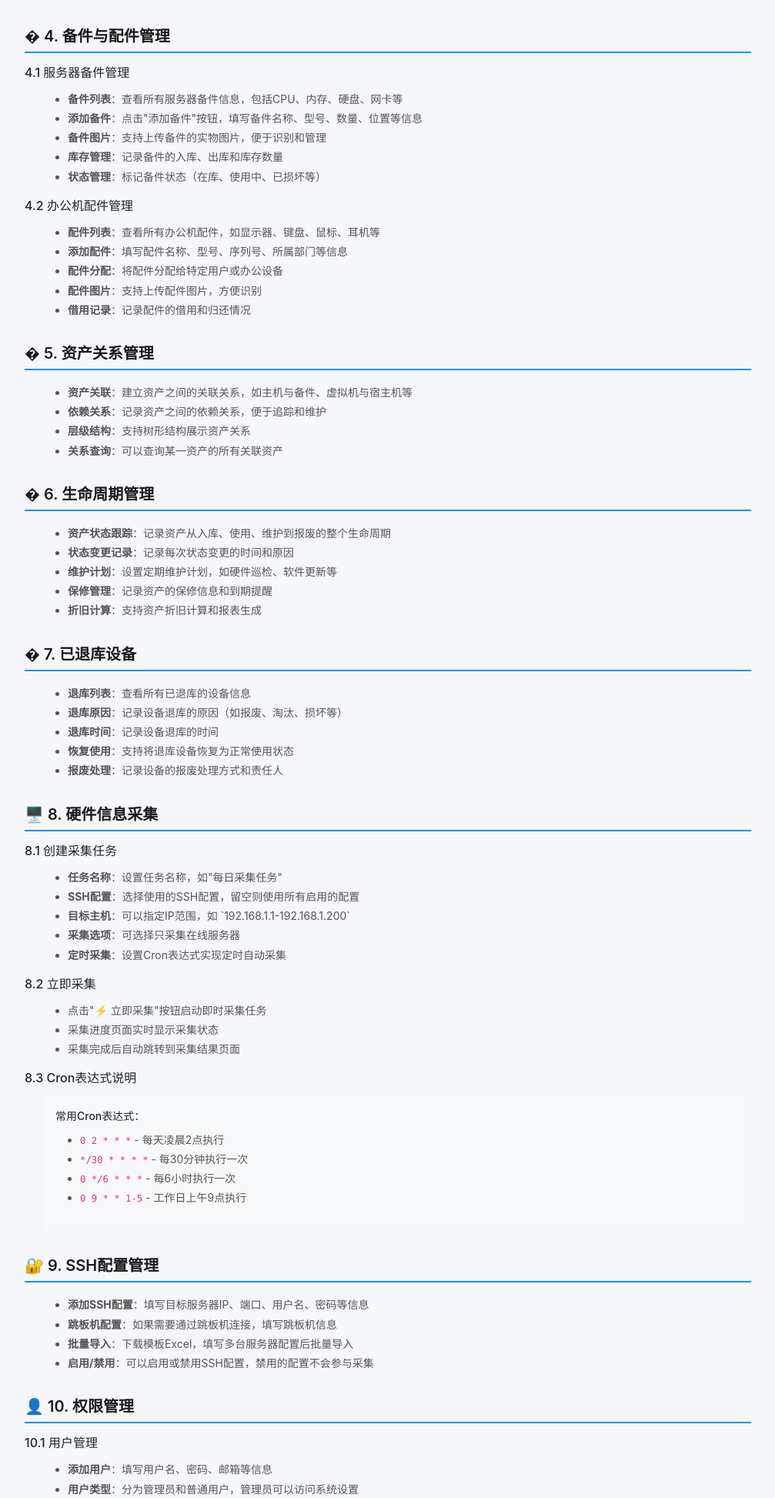
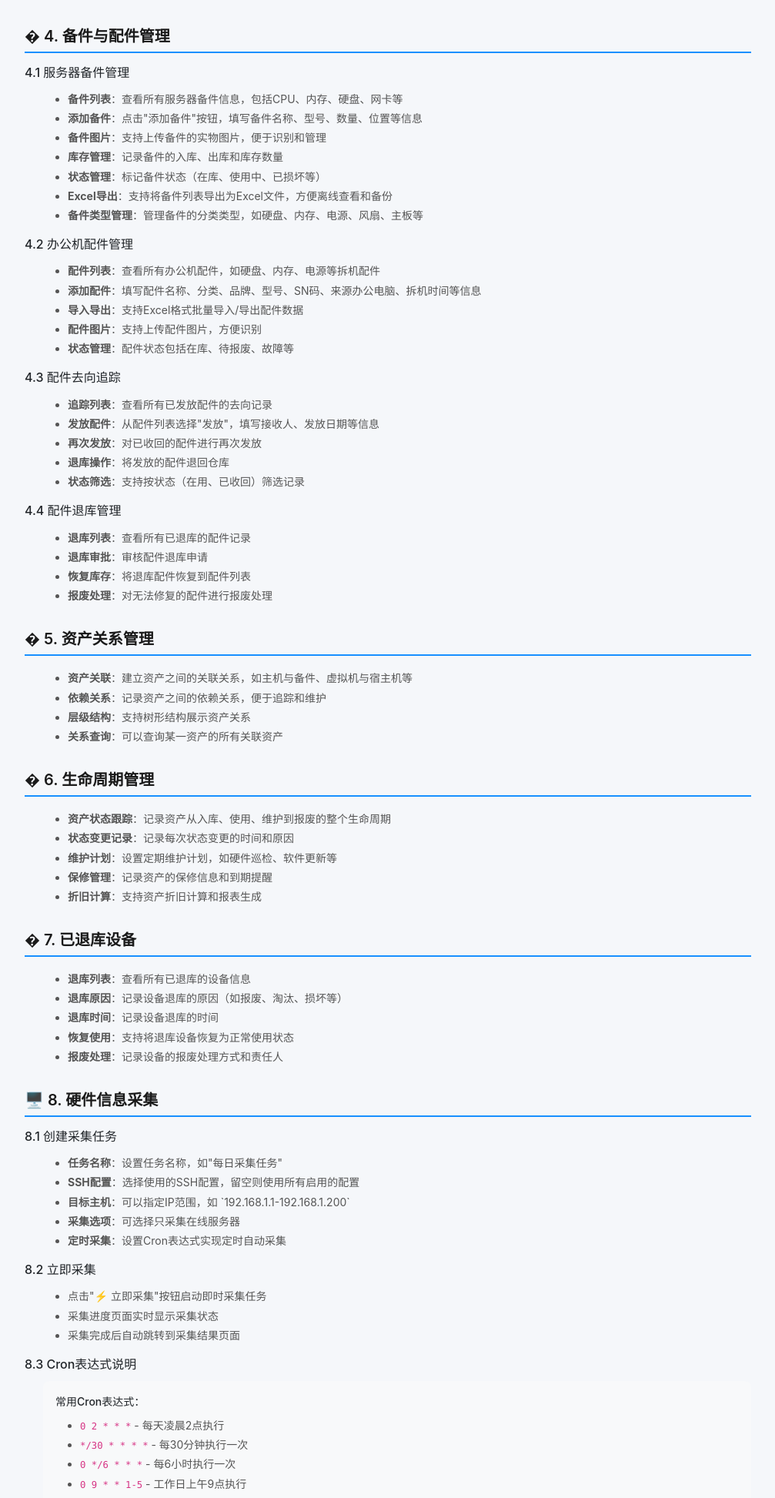
Before and after one commit to lsanotesen/cmdb-system, a Django app: page /cmdb/user-guide/ in a window 1280 px wide. Shown: the part 1229-3175 px from the top of the page at 77% size, without its empty margins (256-1263 px from the left). Run offline with Django 4.2, Linux system fonts and the light colour scheme; the visitor is signed in with stand-in values (Sample User, id 1); some libraries are stand-ins or nearby versions.

Commit message:
更新README和使用指南，添加导入导出功能说明

```diff
--- a/templates/cmdb/user_guide.html
+++ b/templates/cmdb/user_guide.html
@@ -100,15 +100,34 @@
             <li><strong>备件图片</strong>：支持上传备件的实物图片，便于识别和管理</li>
             <li><strong>库存管理</strong>：记录备件的入库、出库和库存数量</li>
             <li><strong>状态管理</strong>：标记备件状态（在库、使用中、已损坏等）</li>
+            <li><strong>Excel导出</strong>：支持将备件列表导出为Excel文件，方便离线查看和备份</li>
+            <li><strong>备件类型管理</strong>：管理备件的分类类型，如硬盘、内存、电源、风扇、主板等</li>
         </ul>
 
         <h3 style="font-size: 16px; font-weight: 500; margin: 16px 0 12px;">4.2 办公机配件管理</h3>
         <ul style="margin-left: 24px; color: #555; line-height: 1.8;">
-            <li><strong>配件列表</strong>：查看所有办公机配件，如显示器、键盘、鼠标、耳机等</li>
-            <li><strong>添加配件</strong>：填写配件名称、型号、序列号、所属部门等信息</li>
-            <li><strong>配件分配</strong>：将配件分配给特定用户或办公设备</li>
+            <li><strong>配件列表</strong>：查看所有办公机配件，如硬盘、内存、电源等拆机配件</li>
+            <li><strong>添加配件</strong>：填写配件名称、分类、品牌、型号、SN码、来源办公电脑、拆机时间等信息</li>
+            <li><strong>导入导出</strong>：支持Excel格式批量导入/导出配件数据</li>
             <li><strong>配件图片</strong>：支持上传配件图片，方便识别</li>
-            <li><strong>借用记录</strong>：记录配件的借用和归还情况</li>
+            <li><strong>状态管理</strong>：配件状态包括在库、待报废、故障等</li>
+        </ul>
+
+        <h3 style="font-size: 16px; font-weight: 500; margin: 16px 0 12px;">4.3 配件去向追踪</h3>
+        <ul style="margin-left: 24px; color: #555; line-height: 1.8;">
+            <li><strong>追踪列表</strong>：查看所有已发放配件的去向记录</li>
+            <li><strong>发放配件</strong>：从配件列表选择"发放"，填写接收人、发放日期等信息</li>
+            <li><strong>再次发放</strong>：对已收回的配件进行再次发放</li>
+            <li><strong>退库操作</strong>：将发放的配件退回仓库</li>
+            <li><strong>状态筛选</strong>：支持按状态（在用、已收回）筛选记录</li>
+        </ul>
+
+        <h3 style="font-size: 16px; font-weight: 500; margin: 16px 0 12px;">4.4 配件退库管理</h3>
+        <ul style="margin-left: 24px; color: #555; line-height: 1.8;">
+            <li><strong>退库列表</strong>：查看所有已退库的配件记录</li>
+            <li><strong>退库审批</strong>：审核配件退库申请</li>
+            <li><strong>恢复库存</strong>：将退库配件恢复到配件列表</li>
+            <li><strong>报废处理</strong>：对无法修复的配件进行报废处理</li>
         </ul>
     </section>
 
```
Also changed, not shown: README.md.
